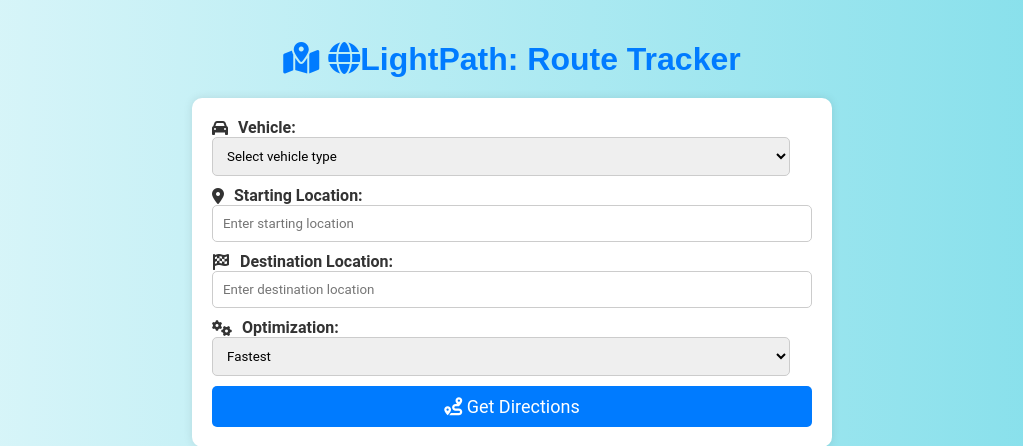
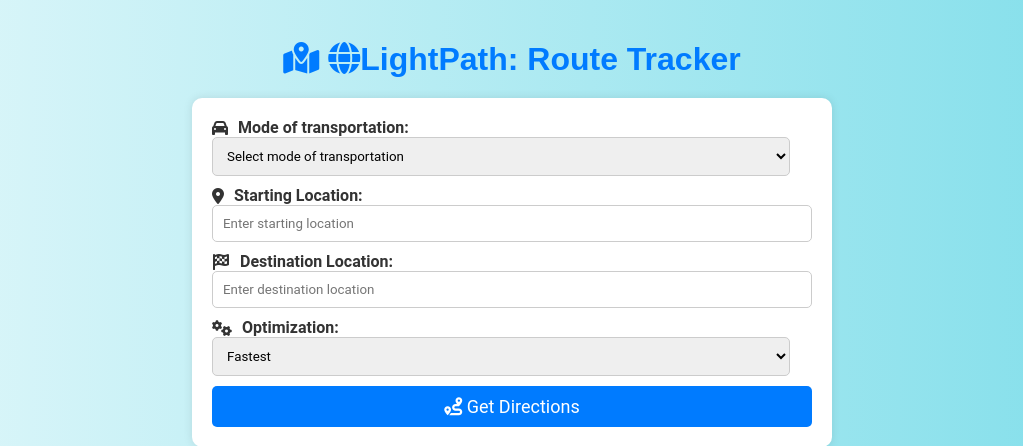
Before and after one commit to Maykull/devasc-project-3, a Flask app: page /index in a window 1280 px wide. Shown: the top 446 px of the page, without its empty margins (128-1151 px from the left). Run offline with Flask 3, Linux system fonts and the light colour scheme.

Commit message:
changed vehicle type to mode of transportation

```diff
--- a/templates/index.html
+++ b/templates/index.html
@@ -170,9 +170,9 @@
 <body>
     <h1><i class="fas fa-map-marked-alt"></i> <i class="fa-solid fa-globe"></i>LightPath: Route Tracker</h1>
     <form id="route-form">
-        <label for="vehicle"><i class="fas fa-car"></i> Vehicle:</label>
+        <label for="vehicle"><i class="fas fa-car"></i> Mode of transportation:</label>
         <select id="vehicle" name="vehicle" required>
-            <option value="">Select vehicle type</option>
+            <option value="">Select mode of transportation</option>
             <option value="car">Car</option>
             <option value="car_delivery">Car Delivery</option>
             <option value="car_avoid_ferry">Car (Avoid Ferry)</option>
```
